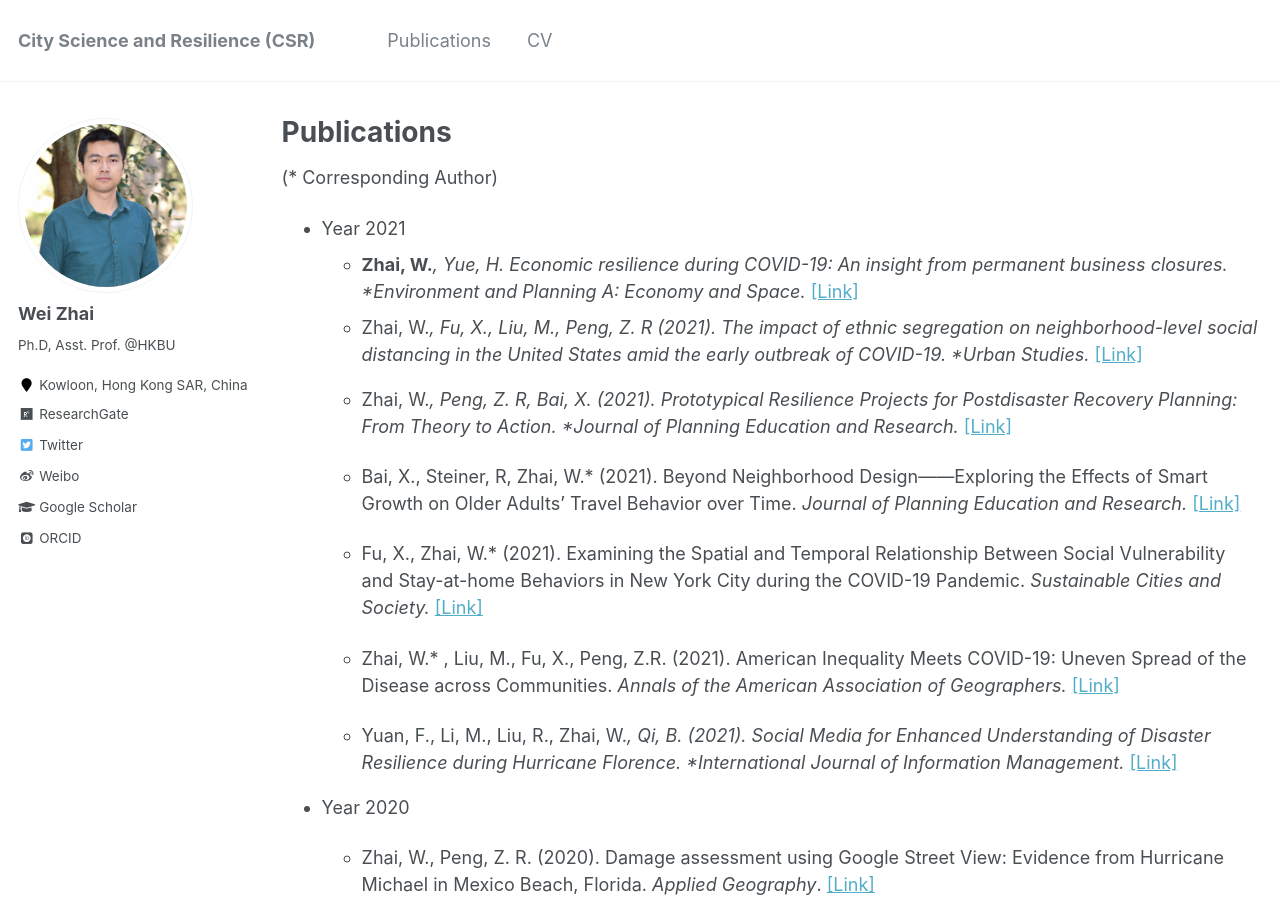
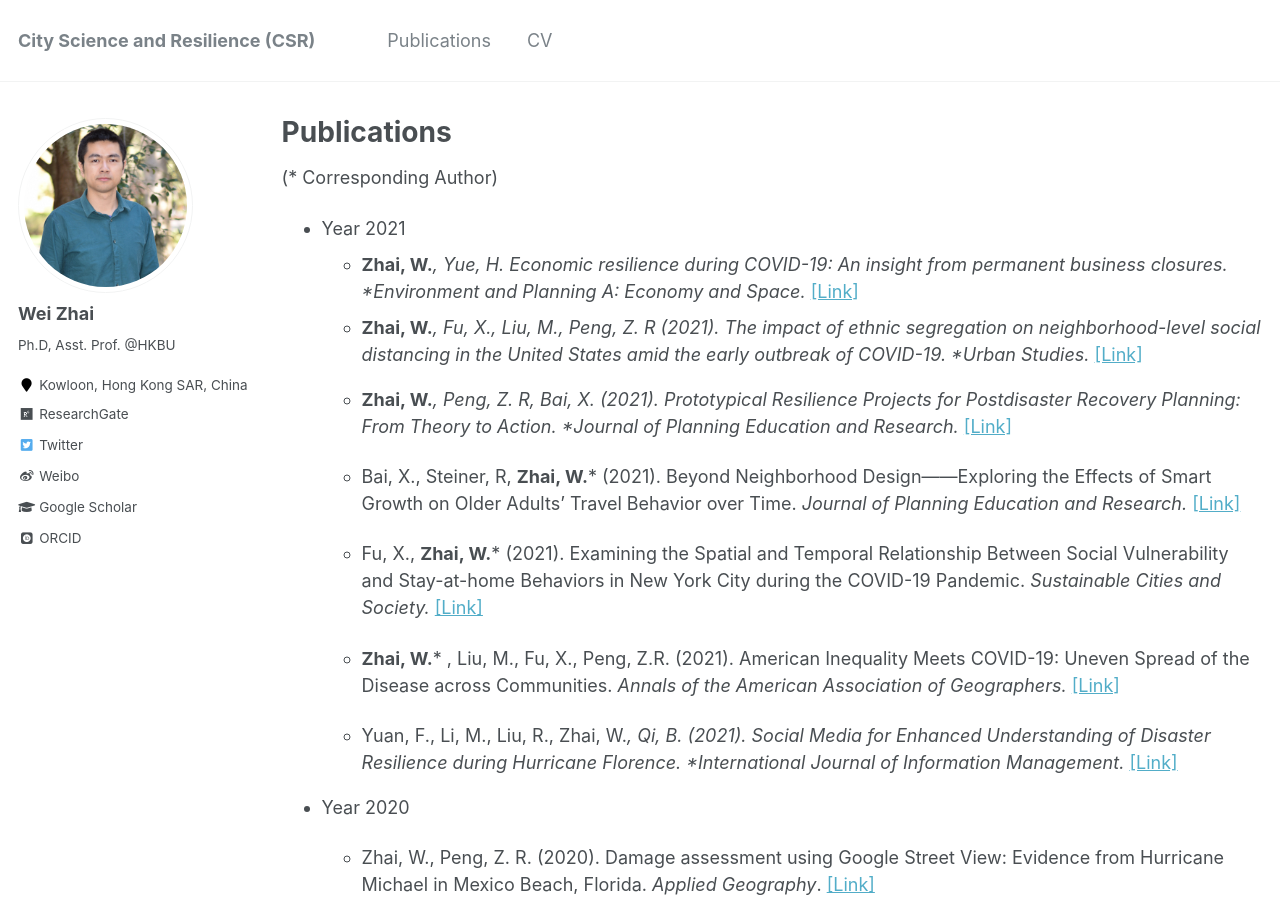
Before and after one commit to skywalkerzhai/weizhai.github.io, a Jekyll site: the page built from _pages/publications.md, in a window 1280 px wide and 900 px high. Built offline with Jekyll 4.4.1, drawn with Linux system fonts in a browser that asks for light colours; some web fonts are replaced.

```diff
--- a/_pages/publications.md
+++ b/_pages/publications.md
@@ -7,14 +7,14 @@ author_profile: true
 (* Corresponding Author)
 * Year 2021
   * **Zhai, W.***, Yue, H. Economic resilience during COVID-19: An insight from permanent business closures. *Environment and Planning A: Economy and Space.* [[Link]](https://doi.org/10.1177/0308518X211055181)
-  * Zhai, W.*, Fu, X., Liu, M., Peng, Z. R (2021). The impact of ethnic segregation on neighborhood-level social distancing in the United States amid the early outbreak of COVID-19. *Urban Studies.* [[Link]](https://doi.org/10.1177/00420980211050183)
-  * Zhai, W.*, Peng, Z. R, Bai, X. (2021). Prototypical Resilience Projects for Postdisaster Recovery Planning: From Theory to Action. *Journal of Planning Education and Research.* [[Link]](https://journals.sagepub.com/eprint/2XZCVZQQNWAKW7QDWK4H/full)
+  * **Zhai, W.***, Fu, X., Liu, M., Peng, Z. R (2021). The impact of ethnic segregation on neighborhood-level social distancing in the United States amid the early outbreak of COVID-19. *Urban Studies.* [[Link]](https://doi.org/10.1177/00420980211050183)
+  * **Zhai, W.***, Peng, Z. R, Bai, X. (2021). Prototypical Resilience Projects for Postdisaster Recovery Planning: From Theory to Action. *Journal of Planning Education and Research.* [[Link]](https://journals.sagepub.com/eprint/2XZCVZQQNWAKW7QDWK4H/full)
 
-  * Bai, X., Steiner, R, Zhai, W.* (2021). Beyond Neighborhood Design——Exploring the Effects of Smart Growth on Older Adults’ Travel Behavior over Time. *Journal of Planning Education and Research.* [[Link]](https://doi.org/10.1177/0739456X211020352)
+  * Bai, X., Steiner, R, **Zhai, W.*** (2021). Beyond Neighborhood Design——Exploring the Effects of Smart Growth on Older Adults’ Travel Behavior over Time. *Journal of Planning Education and Research.* [[Link]](https://doi.org/10.1177/0739456X211020352)
 
-  * Fu, X., Zhai, W.* (2021).  Examining the Spatial and Temporal Relationship Between Social Vulnerability and Stay-at-home Behaviors in New York City during the COVID-19 Pandemic. *Sustainable Cities and Society.* [[Link]](https://doi.org/10.1016/j.scs.2021.102757)
+  * Fu, X., **Zhai, W.*** (2021).  Examining the Spatial and Temporal Relationship Between Social Vulnerability and Stay-at-home Behaviors in New York City during the COVID-19 Pandemic. *Sustainable Cities and Society.* [[Link]](https://doi.org/10.1016/j.scs.2021.102757)
 
-  * Zhai, W.* , Liu, M., Fu, X., Peng, Z.R. (2021). American Inequality Meets COVID-19: Uneven Spread of the Disease across Communities. *Annals of the American Association of Geographers.* [[Link]](https://www.tandfonline.com/doi/abs/10.1080/24694452.2020.1866489?journalCode=raag21)
+  * **Zhai, W.*** , Liu, M., Fu, X., Peng, Z.R. (2021). American Inequality Meets COVID-19: Uneven Spread of the Disease across Communities. *Annals of the American Association of Geographers.* [[Link]](https://www.tandfonline.com/doi/abs/10.1080/24694452.2020.1866489?journalCode=raag21)
 
   * Yuan, F., Li, M., Liu, R., Zhai, W.*, Qi, B. (2021). Social Media for Enhanced Understanding of Disaster Resilience during Hurricane Florence. *International Journal of Information Management.* [[Link]](https://www.sciencedirect.com/science/article/pii/S0268401220314882?dgcid=coauthor)
 
```
